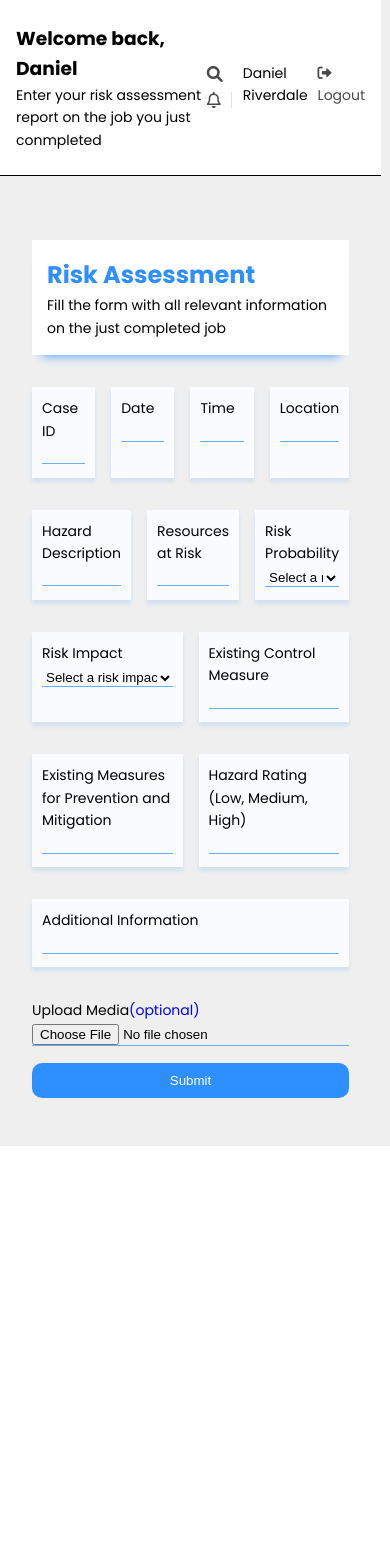
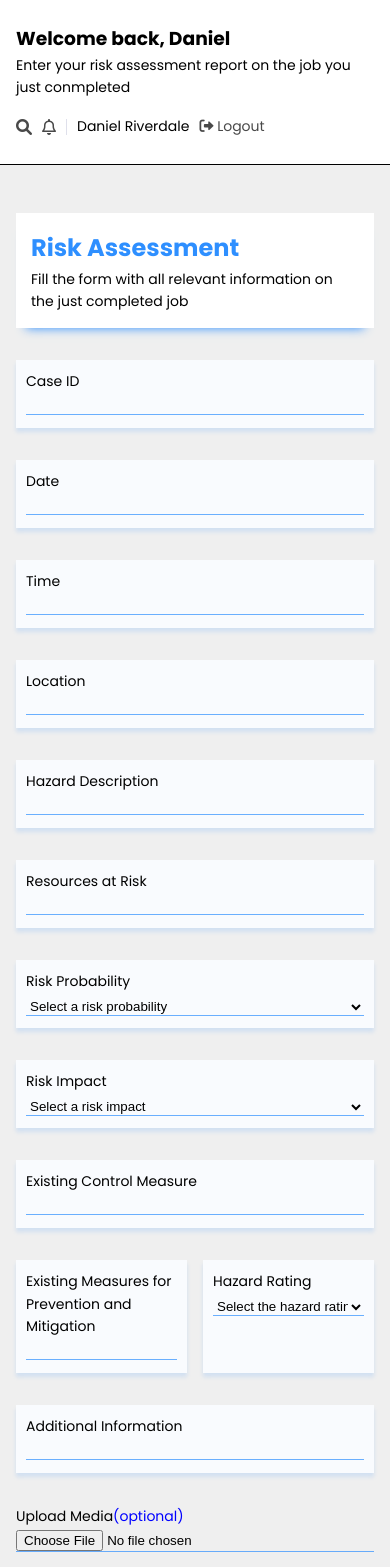
Before and after one commit to Fiewor/star-card, a React (Create React App) app in the folder client/: page /report in a window 390 px wide. Shown: the top 1567 px of the page. Before the commit the page ends 1146 px from the top, so only its background shows below. Built offline with nearby package versions, Linux system fonts and the light colour scheme.

Commit message:
responsive fix for report page

```diff
--- a/client/src/components/Login.css
+++ b/client/src/components/Login.css
@@ -86,7 +86,7 @@
     padding: 1em 0;
 }
 
-@media (max-width: 425px) {
+@media (max-width: 768px) {
     .login-bg {
         display: none;
     }
--- a/client/src/components/Report.css
+++ b/client/src/components/Report.css
@@ -1,3 +1,7 @@
+*{
+    box-sizing: border-box;
+}
+
 .report {
     display: grid;
     grid-template-columns: 1fr 5fr;
@@ -29,6 +33,14 @@
 
 .main-page-nav .main-page-nav-profile {
     display: flex;
+}
+
+.main-page-nav .main-page-nav-profile .profile-user{
+    display: flex;
+    padding-left: 10px;
+}
+.main-page-nav .main-page-nav-profile .profile-user p{
+    padding-right: 10px;
 }
 
 .side-bar-details, .sidebar-logout {
@@ -76,7 +88,7 @@
 
 .risk-input-group-1 {
     display: grid;
-    grid-template-columns: repeat(4, 1fr);
+    grid-template-columns: repeat(auto-fit, minmax(200px, 1fr));
     grid-gap: 1rem;
 }
 
@@ -113,7 +125,7 @@
 
 .risk-input-group-2 {
     display: grid;
-    grid-template-columns: repeat(3, 1fr);
+    grid-template-columns: repeat(auto-fit, minmax(200px, 1fr));
     grid-gap: 1rem;
 }
 
@@ -125,7 +137,7 @@
 
 .risk-input-group-3 {
     display: grid;
-    grid-template-columns: repeat(2, 1fr);
+    grid-template-columns: repeat(auto-fit, minmax(200px, 1fr));
     grid-gap: 1rem;
 }
 
@@ -171,12 +183,18 @@
     background: #146ed6;
 }
 
-@media screen and (max-width: 425px) {
-    main-page-nav{
+@media screen and (max-width: 768px) {
+    .main-page{
+        width: 100vw;
+    }
+    .main-page-nav{
         flex-direction: column;
-        padding: 0;
+        align-items: flex-start;
     }
-    main-page-nav div h3{
-        font-size: 0.1rem;
+    .main-page-nav div:first-child{
+        padding-bottom: 1rem;
+    }
+    .risk-form  {
+        padding: 1rem;
     }
 }
--- a/client/src/components/Signup.css
+++ b/client/src/components/Signup.css
@@ -85,7 +85,7 @@
     padding: 1em 0;
 }
 
-@media (max-width: 425px) {
+@media (max-width: 768px) {
     .signup-bg {
         display: none;
     }
--- a/client/src/pages/Report.js
+++ b/client/src/pages/Report.js
@@ -35,8 +35,8 @@ const Report = () => {
                             <i className="far fa-bell"></i>
                         </a>
 
-                        <div style={{display: 'flex', paddingLeft: "10px" }}>
-                            <p style={{paddingRight: "10px"}}>
+                        <div className="profile-user">
+                            <p>
                                 Daniel Riverdale
                             </p>
                             <div>
@@ -175,12 +175,14 @@ const Report = () => {
 
                                     <div>
                                         <label>
-                                            Hazard Rating (Low, Medium, High)
+                                            Hazard Rating
                                         </label>
-                                        <input
-                                            type="text"
-                                            className="risk-input-text"
-                                        />
+                                        <select>
+                                            <option>Select the hazard rating</option>
+                                            <option>Low</option>
+                                            <option>Medium</option>
+                                            <option>High</option>
+                                        </select>
                                     </div>
                                 </div>
 
```
